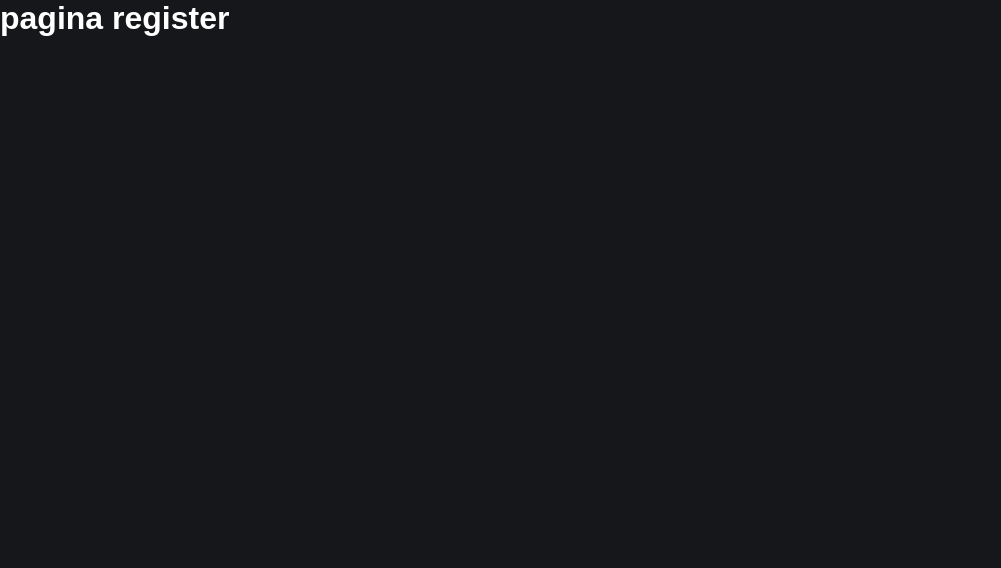
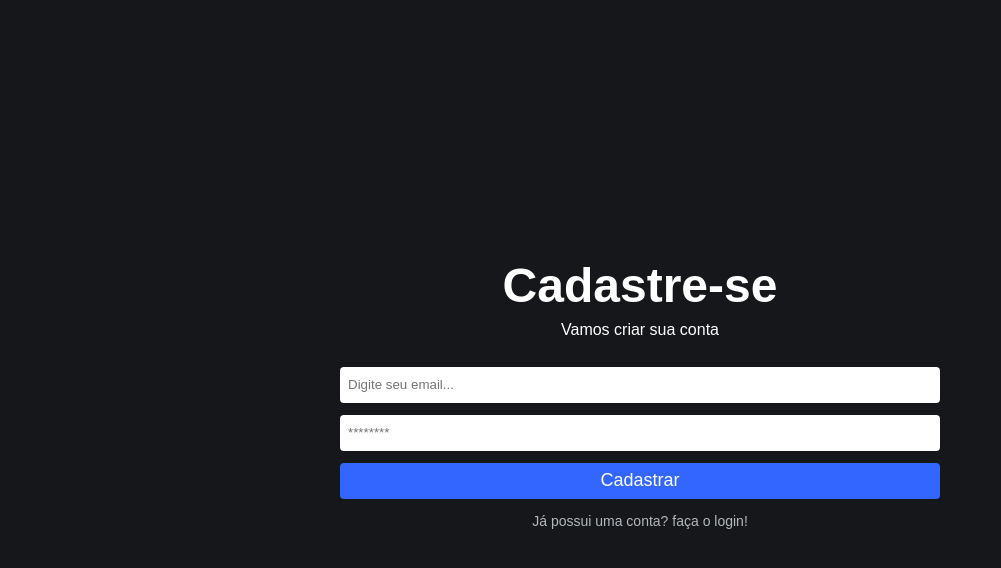
Before and after one commit to RaulCarloss/Lista_de_tarefa, a React (Create React App) app: page /register in a window 1280 px wide. Shown: the top 568 px of the page, without its empty margins (0-1001 px from the left). Built offline with nearby package versions, Linux system fonts and the light colour scheme.

Commit message:
register

```diff
--- /dev/null
+++ b/src/pages/Admin/index.js
@@ -0,0 +1,9 @@
+import './admin.css'
+
+export default function Admin(){
+    return(
+        <div>
+            <h1>pagina admin</h1>
+        </div>
+    )
+}
--- a/src/pages/Home/index.js
+++ b/src/pages/Home/index.js
@@ -1,23 +1,35 @@
 import { useState } from "react"
-import { Link } from "react-router-dom"
+import { Link, useNavigate } from "react-router-dom"
 import './home.css'
+
+import { auth } from '../../firebaseConnection'
+import { signInWithEmailAndPassword } from 'firebase/auth'
 
 export default function Home(){
 
   const [email, setEmail] = useState('')
   const [password, setPassword] = useState('')
+  const navigate = useNavigate();
 
-  function handleLogin(e){
+  async function handleLogin(e){
     e.preventDefault();
 
     if(email !== '' && password !== ''){
-      alert("teste")
+
+      await signInWithEmailAndPassword(auth,email,password)
+
+      .then( () => {
+        // navegar para /admin
+        navigate('/admin', {replace: true })
+      })
+      .catch( () => {
+        console.log("ERRO AO FAZER LOGIN")
+      })
+
     }else{
       alert("Preencha todos os campos!")
     }
   }
-
-
 
     return(
       <div className="home-container">
@@ -32,7 +44,6 @@
             onChange={(e)=> setEmail(e.target.value)}
           />
           <input
-            autoComplete={false}
             type="password"
             placeholder="********"
             value={password}
--- a/src/pages/Register/index.js
+++ b/src/pages/Register/index.js
@@ -1,9 +1,59 @@
+import { useState } from "react"
+import { Link, useNavigate } from "react-router-dom"
+import { auth } from '../../firebaseConnection'
+import { signInWithEmailAndPassword } from 'firebase/auth'
 
 
 export default function Register(){
+
+  const [email, setEmail] = useState('')
+  const [password, setPassword] = useState('')
+  const navigate = useNavigate();
+
+  async function handleRegister(e){
+    e.preventDefault();
+
+    if(email !== '' && password !== ''){
+
+      await signInWithEmailAndPassword (auth, email, password)
+      .then( () => {
+        navigate('/admin', { replace: true })
+      })
+      .catch( () => {
+        console.log("ERRO AO FAZER O CADASTRO")
+      })
+
+    }else{
+      alert("Preencha todos os campos!")
+    }
+  }
+
     return(
-      <div>
-        <h1>pagina register</h1>
+      <div className="home-container">
+        <h1>Cadastre-se</h1>
+        <span>Vamos criar sua conta</span>
+
+        <form className="form" onSubmit={handleRegister}>
+          <input
+            type="text"
+            placeholder="Digite seu email..."
+            value={email}
+            onChange={(e)=> setEmail(e.target.value)}
+          />
+          <input
+            type="password"
+            placeholder="********"
+            value={password}
+            onChange={(e)=> setPassword(e.target.value)}
+          />
+
+          <button type="submit">Cadastrar</button>
+        </form>
+
+        <Link className="button-link" to="/">
+          Já possui uma conta? faça o login!
+        </Link>
+
       </div>
     )
   }
--- /dev/null
+++ b/src/routes/Private.js
@@ -0,0 +1,47 @@
+import { useState, useEffect } from "react";
+
+import { auth } from '../firebaseConnection'
+import { onAuthStateChanged } from 'firebase/auth'
+
+import { Navigate } from 'react-router-dom'
+
+
+export default function Private({ children }){
+
+    const [loading, setLoading] = useState(true);
+    const [signed, setSigned] = useState(false);
+
+    useEffect(() => {
+
+        async function checkLogin(){
+            const unsub = onAuthStateChanged(auth, (user) => {
+                if(user){
+                    const userData = {
+                        uid: user.uid,
+                        email: user.email,
+                    }
+                    localStorage.setItem("@detailUser", JSON.stringify(userData))
+
+                    setLoading(false);
+                    setSigned(true);
+                } else{
+                    setLoading(false);
+                    setSigned(false);
+                }
+            })
+        }
+
+        checkLogin();
+    }, [])
+
+    if(loading){
+        return(
+            <div></div>
+        )
+    }
+    if(!signed){
+        return <Navigate to="/"/>
+    }
+
+    return children;
+}
--- a/src/routes/index.js
+++ b/src/routes/index.js
@@ -2,6 +2,8 @@
 
 import Home from '../pages/Home';
 import Register from "../pages/Register";
+import Admin from "../pages/Admin";
+import Private from "./Private";
 
 
 function RouteApp() {
@@ -9,6 +11,7 @@
         <Routes>
             <Route path="/"  element={ <Home/> } />
             <Route path="/register" element={ <Register/> } />
+            <Route path="/admin" element={ <Private> <Admin/> </Private> } />
         </Routes>
     )
 }
```
Also changed, not shown: src/pages/Admin/admin.css (added).
